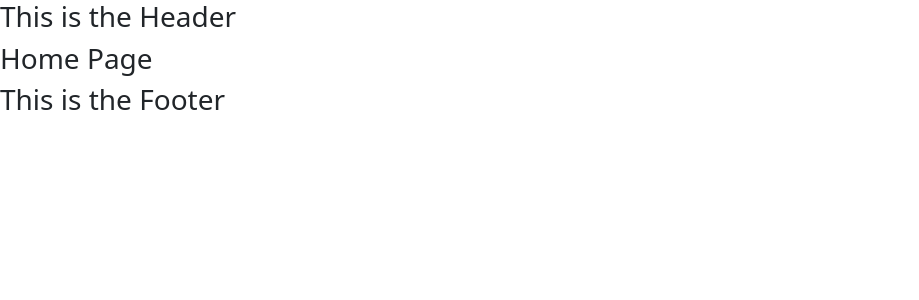
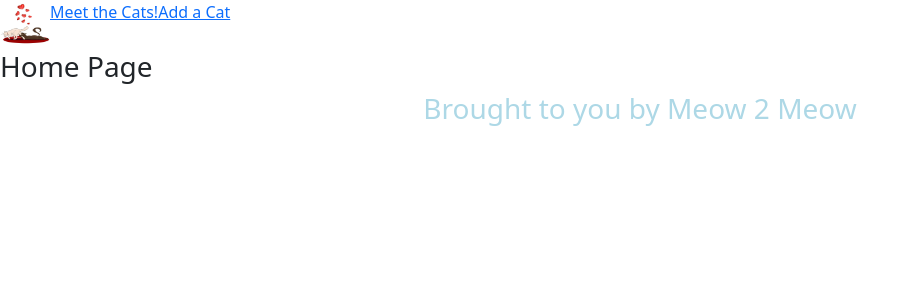
Before and after one commit to learn-academy-2023-bravo/cat-tinder-frontend-meow-2-meow, a React (Create React App) app: page / in a window 1280 px wide. Shown: the top 300 px of the page, without its empty margins (0-919 px from the left). Built offline with nearby package versions, Linux system fonts and the light colour scheme.

Commit message:
completed frontend-structure

```diff
--- a/src/App.css
+++ b/src/App.css
@@ -1,7 +1,15 @@
 
 
-/* .not_found {
+.cat-logo {
+  height: 50px;
+}
 
-  background-image: url("./assets/cats_6128799_1280.jpg");
+.footer {
+  margin-top: auto;
+  color: lightblue;
+  text-align: center;
+}
 
-} */
+.not-found {
+  height: 300px;
+}
--- a/src/components/Footer.js
+++ b/src/components/Footer.js
@@ -1,10 +1,9 @@
 
-
-const Footer = () => {
-  return(
-<>
-  <h3>This is the Footer</h3>
-</>
+ const Footer = () => {
+  return (
+    <div className="footer">
+      <h3>Brought to you by Meow 2 Meow</h3>
+    </div>
   )
 }
 
--- a/src/components/Header.js
+++ b/src/components/Header.js
@@ -1,10 +1,28 @@
-
+import { NavLink } from "react-router-dom"
+import { Nav, NavItem } from "reactstrap"
+import catLogo from '../assets/cats_6128799_1280.jpg'
 
 const Header = () => {
-  return(
-<>
-  <h3>This is the Header</h3>
-</>
+  return (
+    <Nav className="header-nav" pills >
+      <NavItem>
+        <NavLink to="/">
+          <img
+            src={catLogo}
+            alt="Cat Tinder logo with two cats hugging"
+            className="cat-logo"
+            />
+        </NavLink>
+      </NavItem>
+      <NavItem>
+        <NavLink to="/catIndex">Meet the Cats!</NavLink>
+      </NavItem>
+      <NavItem>
+        <NavLink to="/catnew">
+          Add a Cat
+        </NavLink>
+      </NavItem>
+    </Nav>
   )
 }
 
--- a/src/pages/NotFound.js
+++ b/src/pages/NotFound.js
@@ -1,18 +1,16 @@
-// import '.src/App.css'
-// import image from '.src/assets/cats_6128799_1280.jpg'
+import notFound from '../assets/cats_6128799_1280.jpg'
 
 const NotFound = () => {
   return(
-<>
-  <h3>No cat here</h3>
-  {/* <div className="not_found">
+    <>
+      <h3>No cat here</h3>
+      <img
+          src={notFound}
+          alt="Cat Tinder Not Found"
+          className="not-found"
+        />
 
-  </div> */}
-  {/* <div>
-    <img src="/assets/cats_6128799_1280.jpg" className="cat" alt="catback"/>
-  </div> */}
-
-</>
+    </>
   )
 }
 
```
